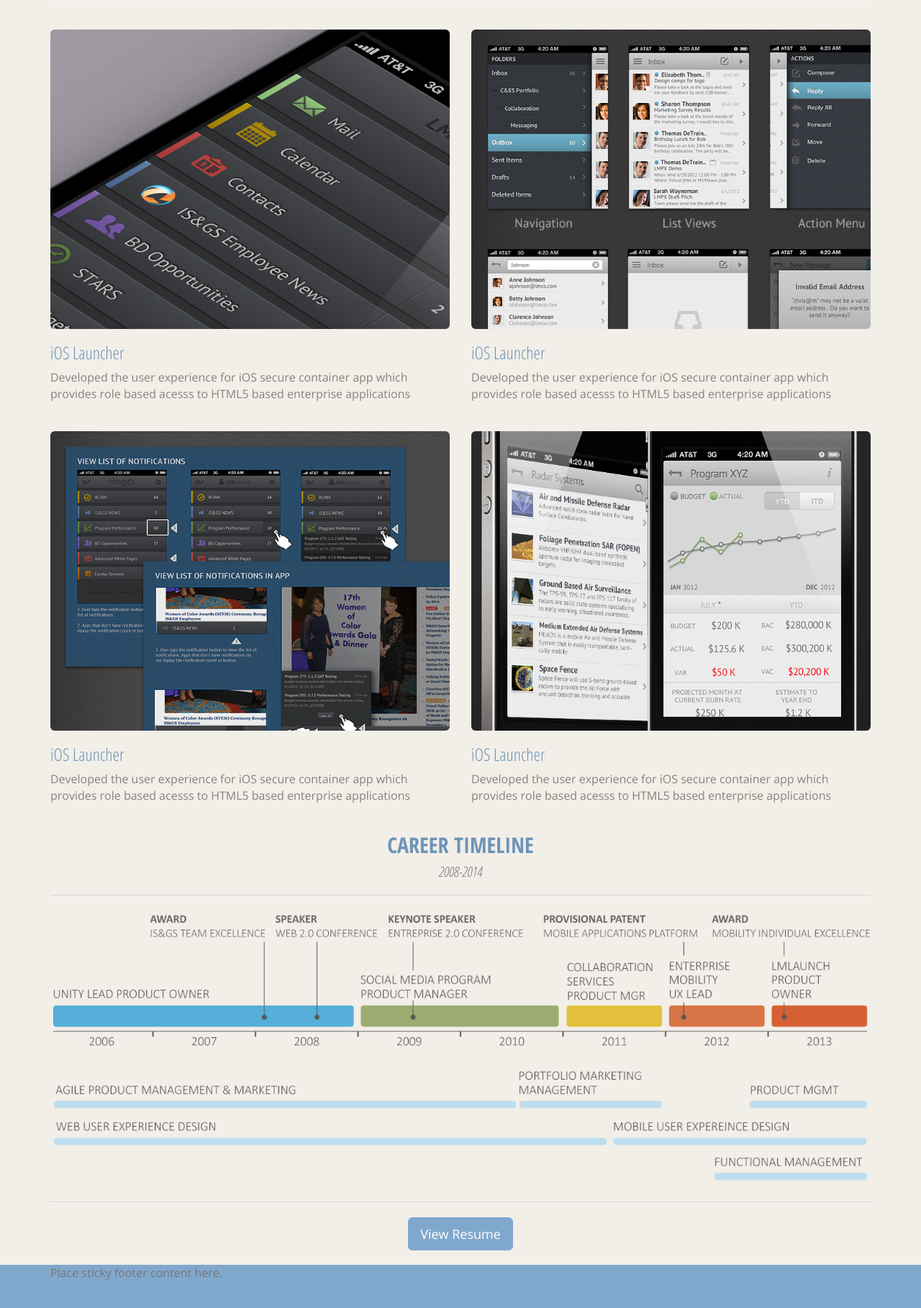
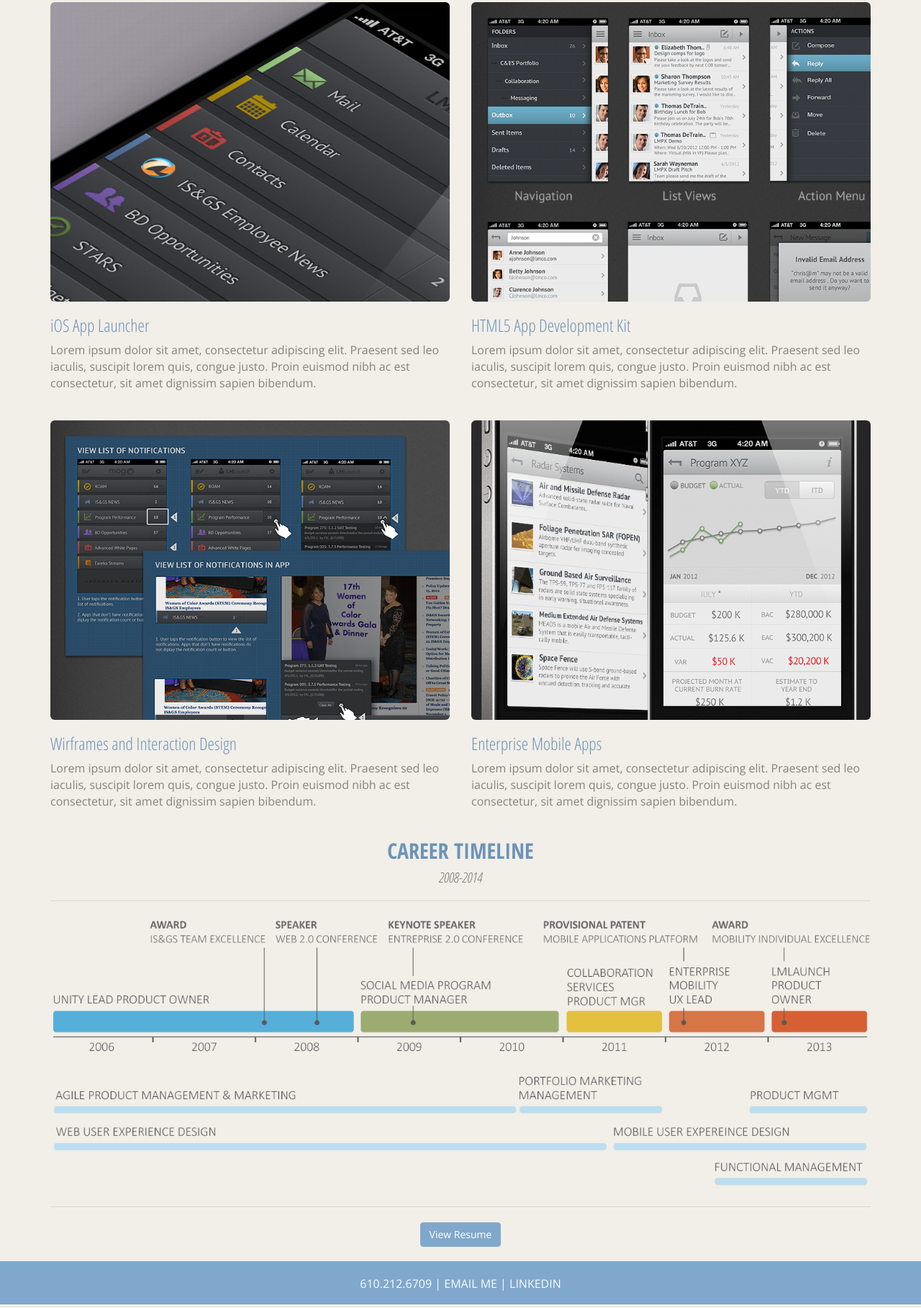
Before and after one commit to ckeohane/ckeohane.github.io, a plain HTML site: page index.html in a window 1280 px wide. Shown: the part 742-2559 px from the top of the page at 72% size. Drawn offline with nearby package versions, Linux system fonts and the light colour scheme.

Commit message:
draft center layout

```diff
--- a/css/style.css
+++ b/css/style.css
@@ -35,6 +35,10 @@ hr {
     height: 0;
     border-top: 1px solid rgba(0, 0, 0, 0.1);
     border-bottom: 1px solid rgba(255, 255, 255, 0.3);
+}
+
+a {
+  color: #fafafa;
 }
 
 
@@ -140,7 +144,7 @@ color: #fff;
 p.jumbotronXS {
   color: #fbfcfd;
   background: #80a8cc;
-  font-size: 18px;
+  font-size: 16px;
 }
 
 .lead {
@@ -166,6 +170,12 @@ margin-left: 0px;
 margin-right: 0px;
 }
 
+.pageFooter {
+  margin-top: 20px;
+  color: #fafafa;
+}
+
+
 .timelineOverflow {
   overflow: scroll;
 }
--- a/index.html
+++ b/index.html
@@ -29,17 +29,14 @@
             <h2><span class="firstName">Christopher</span> <span class="lastName">Keohane</span></h2>
             <img src="img/pngCSK2.png" alt="CSK Face" class="img-circle avatarImage" width="180" height="180">
            </div>
-           <div class="col-sm-12 zeroAuto" id="navcontainer">
-            <ul class="navcontainer">
-              <li><a href="mailto:chris.s.keohane@gmail.com">Email</a></li>
-              <li><a href="www.linkedin.com/pub/christopher-keohane/1/847/a58/">Linkedin</a></li>
-              <li><a href="www.google.com">Resume</a></li>
-            </ul>
-          </div>
           <div class="col-sm-12 zeroAuto">
-              <p class="lead hidden-xs">Over the past 10-years I have held leadership positions on a variety of agile development teams focused on delivering enterprise level solutions in the areas of employee portals, enterprise social media, mobile application management, and document management. With a primary focus on end user experience, I have broad range of skills in the areas of, product management, information architecture, business process analysis and graphic design.</p>
+              <p class="lead hidden-xs">Over the past 10-years I have held leadership positions on a variety of agile development teams focused on delivering enterprise level solutions in the areas of: employee portals, enterprise social media, mobile application management, and document management.</p>
+              <p class="lead hidden-xs"> With a primary focus on end user experience, I have broad range of skills in the areas of, product management, information architecture, business process analysis and graphic design.</p>
 
-              <p class="jumbotronXS visible-xs zeroAuto">Over the past 13-years I have held leadership positions on a variety of agile development teams focused on delivering enterprise level solutions in the areas of employee portals, enterprise social media, mobile application management, and document management. With a primary focus on end user experience, I have broad range of skills in the areas of, product management, information architecture, business process analysis and graphic design.</p>
+              <p class="jumbotronXS visible-xs zeroAuto">Over the past 10-years I have held leadership positions on a variety of agile development teams focused on delivering enterprise level solutions in the areas of: employee portals, enterprise social media, mobile application management, and document management.</p>
+              <p class="jumbotronXS visible-xs zeroAuto"> With a primary focus on end user experience, I have broad range of skills in the areas of, product management, information architecture, business process analysis and graphic design.</p>
+
+
           </div>
         </div>
 
@@ -51,7 +48,7 @@
   <div class="container">
       <div class="row">
         <div class="col-sm-12 zeroAuto">
-          <h2>Recent Project<br><small>Lockheed Martin IS&GS’s Mobile Application Platform<</small></h2>
+          <h2>Recent Project<br><small>Lockheed Martin IS&GS’s Mobile Application Platform</small></h2>
           <hr>
         </div>
       </div>
@@ -60,14 +57,14 @@
       <div class="row">
         <div class="col-sm-6">
           <img class="img-rounded img-responsive project-img" src="img/launcher.png" alt="ios6 Launcher">
-          <h3>iOS Launcher</h3>
-          <p>Developed the user experience for iOS secure container app which provides role based acesss to HTML5 based enterprise applications</p>
+          <h3>iOS App Launcher</h3>
+          <p>Lorem ipsum dolor sit amet, consectetur adipiscing elit. Praesent sed leo iaculis, suscipit lorem quis, congue justo. Proin euismod nibh ac est consectetur, sit amet dignissim sapien bibendum.</p>
         </div>
 
         <div class="col-sm-6">
           <img class="img-rounded img-responsive project-img" src="img/adk.png" alt="ios6 Launcher">
-          <h3>iOS Launcher</h3>
-          <p>Developed the user experience for iOS secure container app which provides role based acesss to HTML5 based enterprise applications</p>
+          <h3>HTML5 App Development Kit</h3>
+          <p>Lorem ipsum dolor sit amet, consectetur adipiscing elit. Praesent sed leo iaculis, suscipit lorem quis, congue justo. Proin euismod nibh ac est consectetur, sit amet dignissim sapien bibendum. </p>
         </div>
       </div>
 
@@ -75,14 +72,14 @@
       <div class="row">
         <div class="col-sm-6">
           <img class="img-rounded img-responsive project-img" src="img/UXExamples.png" alt="ios6 Launcher">
-          <h3>iOS Launcher</h3>
-          <p>Developed the user experience for iOS secure container app which provides role based acesss to HTML5 based enterprise applications</p>
+          <h3>Wirframes and Interaction Design</h3>
+          <p>Lorem ipsum dolor sit amet, consectetur adipiscing elit. Praesent sed leo iaculis, suscipit lorem quis, congue justo. Proin euismod nibh ac est consectetur, sit amet dignissim sapien bibendum. </p>
         </div>
 
         <div class="col-sm-6">
           <img class="img-rounded img-responsive project-img" src="img/enterpriseApps.png" alt="ios6 Launcher">
-          <h3>iOS Launcher</h3>
-          <p>Developed the user experience for iOS secure container app which provides role based acesss to HTML5 based enterprise applications</p>
+          <h3>Enterprise Mobile Apps</h3>
+          <p>Lorem ipsum dolor sit amet, consectetur adipiscing elit. Praesent sed leo iaculis, suscipit lorem quis, congue justo. Proin euismod nibh ac est consectetur, sit amet dignissim sapien bibendum. </p>
         </div>
       </div>
 
@@ -123,7 +120,7 @@
 
           <div class="col-xs-12 zeroAuto">
               <p>
-                  <button type="button" class="btn btn-primary btn-lg">View Resume</button>
+                  <button type="button" class="btn btn-primary btn-default">View Resume</button>
               </p>
           </div>
 
@@ -134,7 +131,16 @@
 
     <div id="footer">
       <div class="container">
-        <p class="text-muted">Place sticky footer content here.</p>
+        <div class="col-xs-12 zeroAuto">
+          <p class="pageFooter">
+          <a href="tel:6102126709">610.212.6709</a>
+          <span class="pipe"> | </span>
+          <a href="mailto:chris.s.keohane@gmail.com.com" target="_blank">EMAIL ME</a>
+          <span class="pipe"> | </span>
+          <a href="www.linkedin.com/pub/christopher-keohane/1/847/a58/" target="_blank">LINKEDIN</a>
+        </p>
+        </div>
+
       </div>
     </div>
 
```
